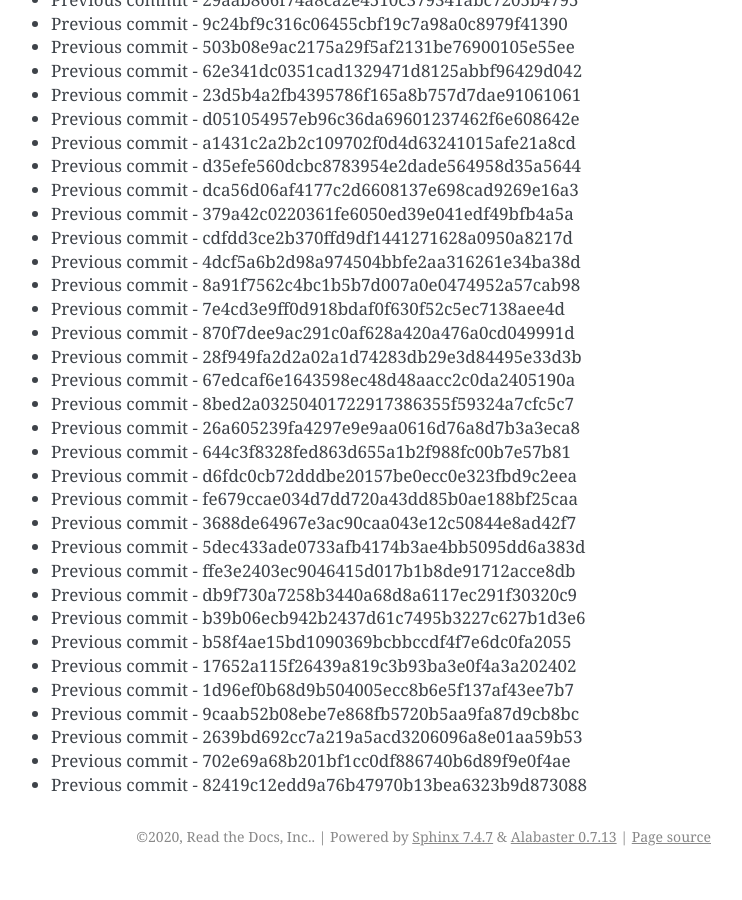
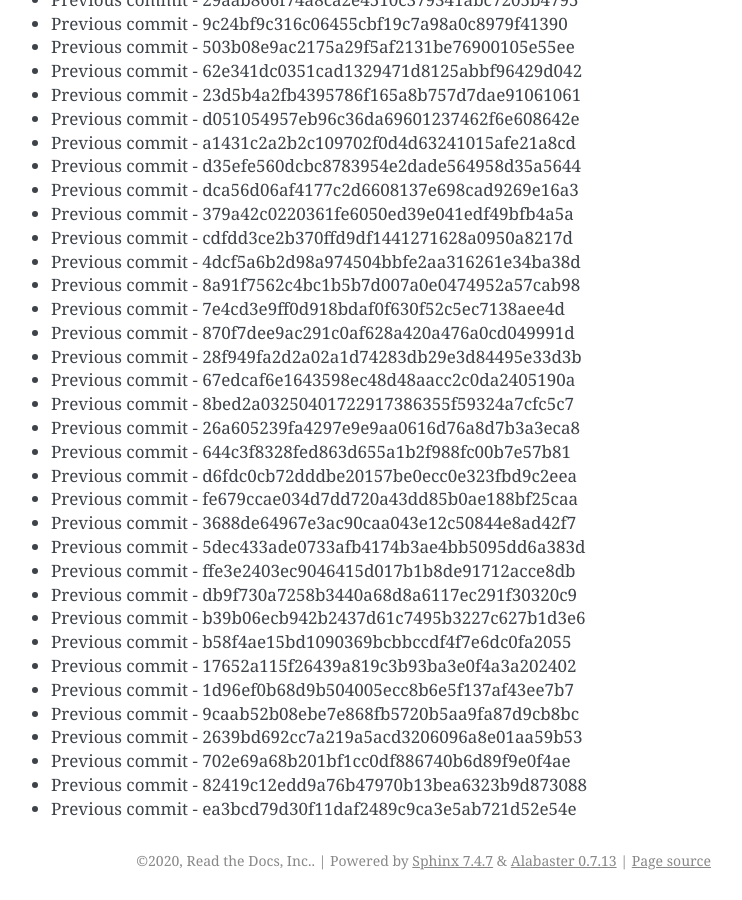
Before and after one commit to readthedocs/rtd-git-stresstest, a Sphinx documentation site: the page built from docs/updates.rst, in a window 1280 px wide and 900 px high, scrolled down 29569 px. Shown: the whole window, without its empty margins (399-1141 px from the left). Built offline with Sphinx 7.4.7, drawn with Linux system fonts in a browser that asks for light colours; before the commit the page ends 30445 px from its top, so only the background shows below that.

Commit message:
Generating commit from previous: ea3bcd79d30f11daf2489c9ca3e5ab721d52e54e

```diff
--- a/docs/updates.rst
+++ b/docs/updates.rst
@@ -1274,3 +1274,4 @@ It can be tested for any performance characteristics.
 * Previous commit - 2639bd692cc7a219a5acd3206096a8e01aa59b53
 * Previous commit - 702e69a68b201bf1cc0df886740b6d89f9e0f4ae
 * Previous commit - 82419c12edd9a76b47970b13bea6323b9d873088
+* Previous commit - ea3bcd79d30f11daf2489c9ca3e5ab721d52e54e
```
